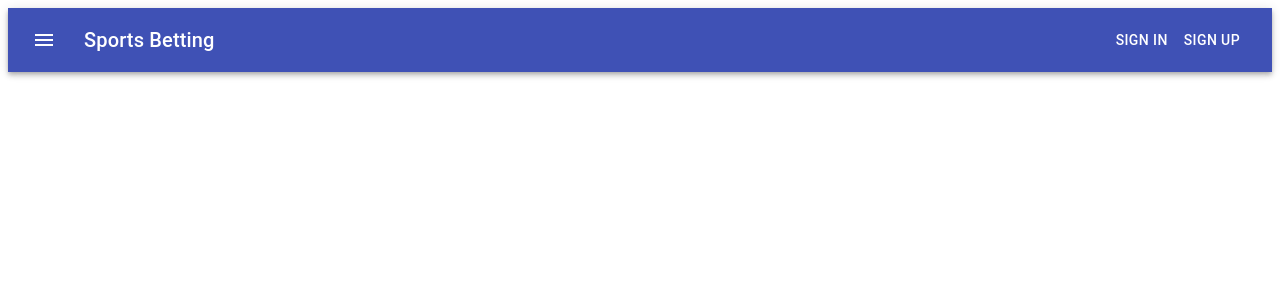
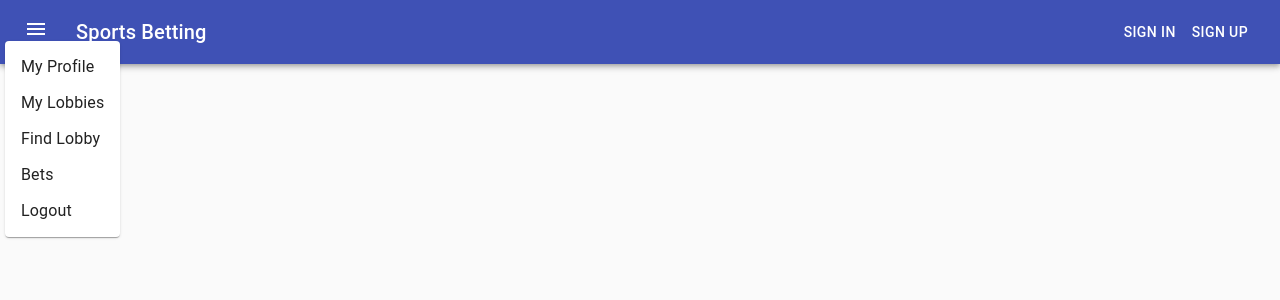
Before and after one commit to sh3ev/SportsBettingSite-Frontend, a React (Create React App) app in the folder sports-betting/: page / in a window 1280 px wide. Both pictures are taken after a click on the button "menu". Shown: the top 300 px of the page. Built offline with nearby package versions, Linux system fonts and the light colour scheme.

Commit message:
Menu options add. Style container for all website add.

```diff
--- a/sports-betting/src/App.js
+++ b/sports-betting/src/App.js
@@ -1,13 +1,21 @@
 import React from "react";
 import "./App.css";
 import NavigationBar from "./components/NavigationBar";
+import CssBaseline from '@material-ui/core/CssBaseline';
+
 
 export default class App extends React.Component {
   render() {
     return (
-      <div className="container">
-        <NavigationBar />
-      </div>
+      <React.Fragment>
+      <CssBaseline />
+      { //tutaj dodajemy komponenty, które chcemy wyświetlić na stronie!
+        <div className="container">
+          <NavigationBar />
+        </div>
+        }
+    </React.Fragment>
+
     );
   }
 }
--- a/sports-betting/src/components/NavigationBar.js
+++ b/sports-betting/src/components/NavigationBar.js
@@ -6,9 +6,17 @@ import Typography from '@material-ui/core/Typography';
 import IconButton from '@material-ui/core/IconButton';
 import MenuIcon from '@material-ui/icons/Menu';
 import Button from '@material-ui/core/Button';
+import ClickAwayListener from '@material-ui/core/ClickAwayListener';
+import Grow from '@material-ui/core/Grow';
+import Paper from '@material-ui/core/Paper';
+import Popper from '@material-ui/core/Popper';
+import MenuItem from '@material-ui/core/MenuItem';
+import MenuList from '@material-ui/core/MenuList';
+
 const useStyles = makeStyles(theme => ({
   root: {
-    flexGrow: 1
+    flexGrow: 1,
+    display: 'flex'
   },
   button: {
     backgroundColor: '#00a826'
@@ -22,7 +30,10 @@ const useStyles = makeStyles(theme => ({
   textField: {
     marginRight: theme.spacing(2),
     marginLeft: theme.spacing(2)
-  }
+  },
+  paper: {
+    marginRight: theme.spacing(2),
+  },
 }));
 
 class Buttons extends React.Component {
@@ -48,15 +59,46 @@ class Buttons extends React.Component {
         </Button>
         <Button color="inherit" href="register">
           Sign up
-  </Button></div>)
+        </Button></div>)
   }
-
-
 }
 
 
 export default function ButtonAppBar() {
   const classes = useStyles();
+
+  //grow menu
+  const [open, setOpen] = React.useState(false);
+  const anchorRef = React.useRef(null);
+
+  const handleToggle = () => {
+    setOpen(prevOpen => !prevOpen);
+  };
+
+  const handleClose = event => {
+    if (anchorRef.current && anchorRef.current.contains(event.target)) {
+      return;
+    }
+
+    setOpen(false);
+  };
+
+  function handleListKeyDown(event) {
+    if (event.key === 'Tab') {
+      event.preventDefault();
+      setOpen(false);
+    }
+  }
+
+  // return focus to the button when we transitioned from !open -> open
+  const prevOpen = React.useRef(open);
+  React.useEffect(() => {
+    if (prevOpen.current === true && open === false) {
+      anchorRef.current.focus();
+    }
+
+    prevOpen.current = open;
+  }, [open]);
 
   return (
     <div className={classes.root}>
@@ -68,8 +110,37 @@ export default function ButtonAppBar() {
             color="inherit"
             aria-label="menu"
           >
-            <MenuIcon />
+            <div>
+              <MenuIcon
+                ref={anchorRef}
+                aria-controls={open ? 'menu-list-grow' : undefined}
+                aria-haspopup="true"
+                onClick={handleToggle}
+              >
+              </MenuIcon>
+              <Popper open={open} anchorEl={anchorRef.current} role={undefined} transition disablePortal>
+                {({ TransitionProps, placement }) => (
+                  <Grow
+                    {...TransitionProps}
+                    style={{ transformOrigin: placement === 'bottom' ? 'center top' : 'center bottom' }}
+                  >
+                    <Paper>
+                      <ClickAwayListener onClickAway={handleClose}>
+                        <MenuList autoFocusItem={open} id="menu-list-grow" onKeyDown={handleListKeyDown}>
+                          <MenuItem onClick={handleClose}>My Profile</MenuItem>
+                          <MenuItem onClick={handleClose}>My Lobbies</MenuItem>
+                          <MenuItem onClick={handleClose}>Find Lobby</MenuItem>
+                          <MenuItem onClick={handleClose}>Bets</MenuItem>
+                          <MenuItem onClick={handleClose}>Logout</MenuItem>
+                        </MenuList>
+                      </ClickAwayListener>
+                    </Paper>
+                  </Grow>
+                )}
+              </Popper>
+            </div>
           </IconButton>
+
           <Typography variant="h6" className={classes.title}>
             Sports Betting
           </Typography>
```
